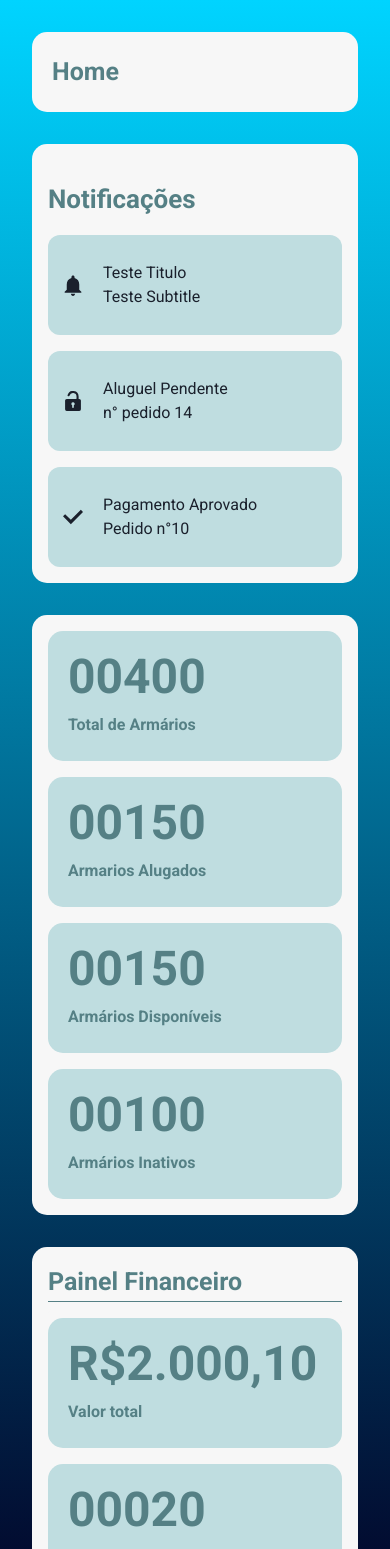
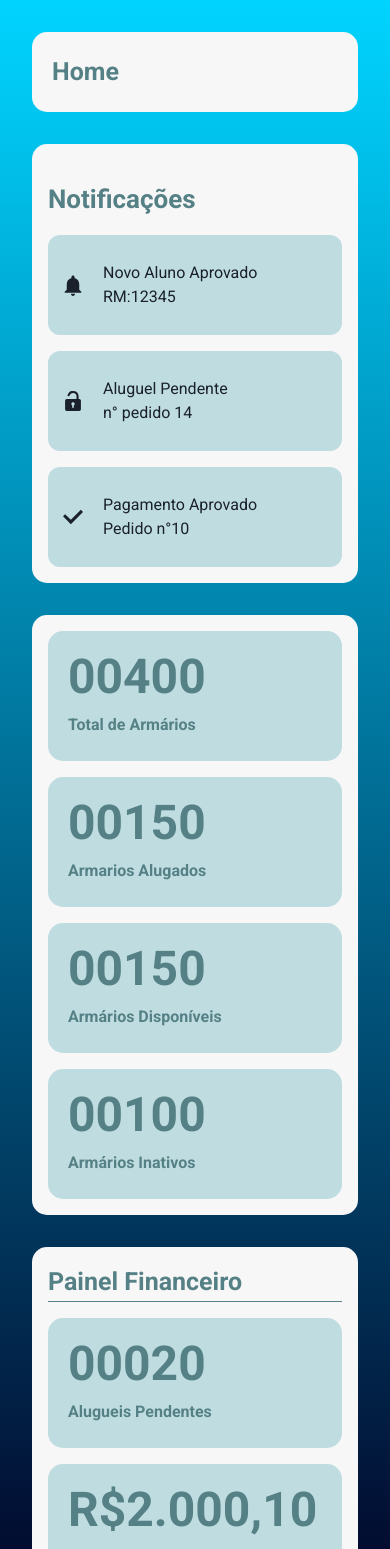
Before and after one commit to GabrieelAraujoo/front-arlock, a React (Create React App) app: page /Adm/Home in a window 390 px wide. Shown: the top 1549 px of the page. Built offline with nearby package versions, Linux system fonts and the light colour scheme.

Commit message:
chore: correções de responsividade

```diff
--- a/src/components/Box/BoxGeral.jsx
+++ b/src/components/Box/BoxGeral.jsx
@@ -1,16 +1,17 @@
 import React from "react";
 import { Flex, Text } from "@chakra-ui/react";
 
-export function BoxGeral({ number, text }) {
+export function BoxGeral({ number, text, ...rest }) {
   return (
     <Flex
       backgroundColor="#BFDDE0"
-      minWidth={{ base: "full", lg: "410px" }}
       height="130px"
       borderRadius="15px"
+      width="full"
+      {...rest}
     >
       <Flex marginLeft="20px" marginTop="10px" direction="column">
-        <Text fontSize="48px" textColor="#558085" fontWeight="bold">
+        <Text fontSize="3rem" textColor="#558085" fontWeight="bold">
           {number}
         </Text>
 
--- a/src/components/Menu/MenuLateral.jsx
+++ b/src/components/Menu/MenuLateral.jsx
@@ -15,7 +15,7 @@ export default function MenuLateral() {
   return (
     <Flex backgroundColor="white.100" width="14%" height="full" direction="column" alignItems="center" >
 
-          <Flex marginTop="35px">
+          <Flex marginTop="35px" marginBottom="2rem">
 
           <LockIcon color="#558085" height="70px" width="70px" />
 
--- a/src/pages/dashboard/Adm/index.jsx
+++ b/src/pages/dashboard/Adm/index.jsx
@@ -42,8 +42,8 @@ function Home() {
               </Text>
 
               <BoxNotificationAlert
-                title={"Teste Titulo"}
-                subtitle={"Teste Subtitle"}
+                title={"Novo Aluno Aprovado"}
+                subtitle={"RM:12345"}
               />
 
               <BoxNotificationRent
@@ -116,8 +116,8 @@ function Home() {
                   gridColumnGap="1rem"
                   gridRowGap={{ base: "1rem", lg: "0" }}
                 >
-                  <BoxGeral number={"R$2.000,10"} text={"Valor total"} />
                   <BoxGeral number={"00020"} text={"Alugueis Pendentes"} />
+                  <BoxGeral number={"R$2.000,10"} text={"Valor total"}  />
                 </Flex>
               </Flex>
             </Flex>
```
